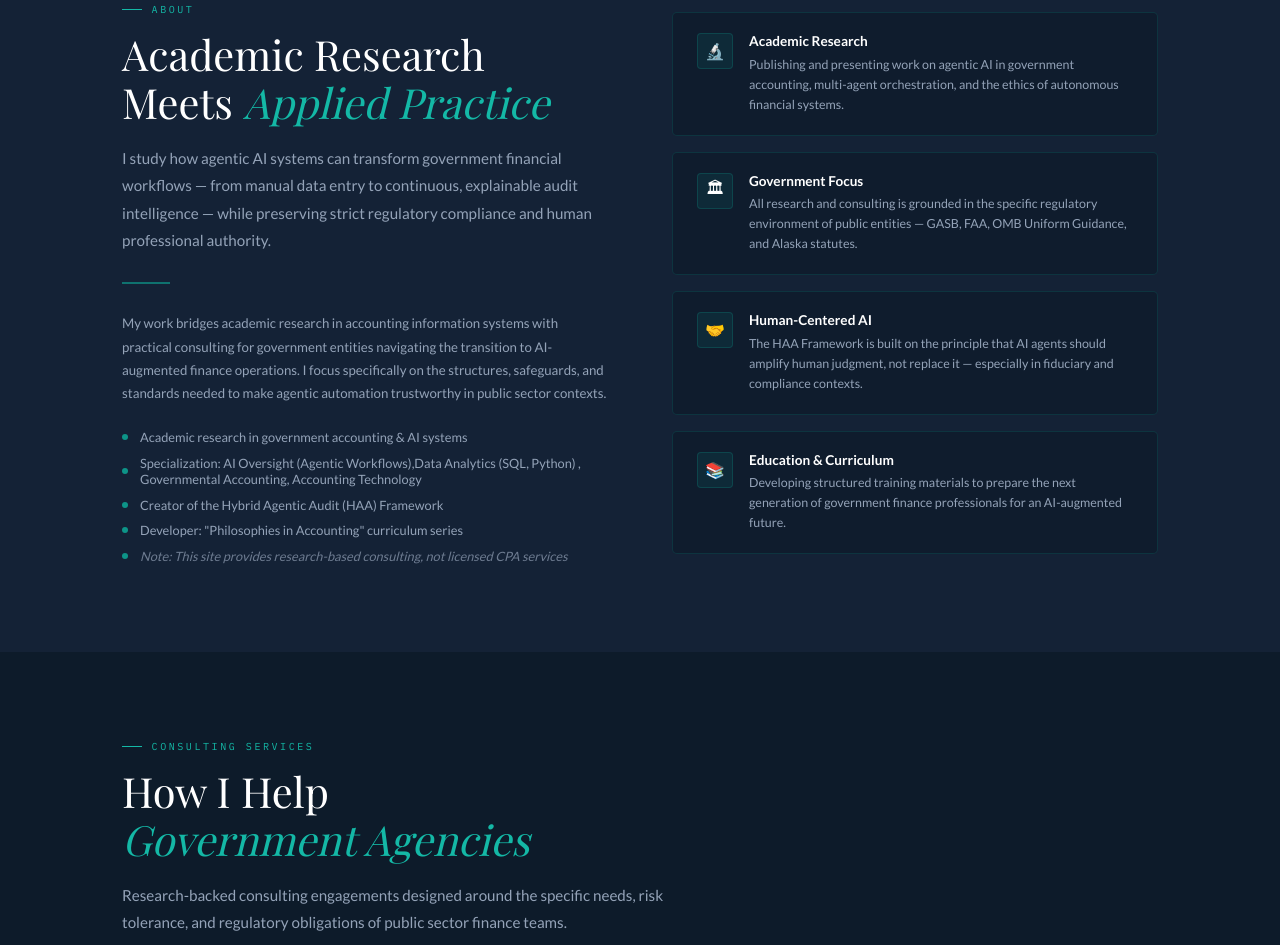
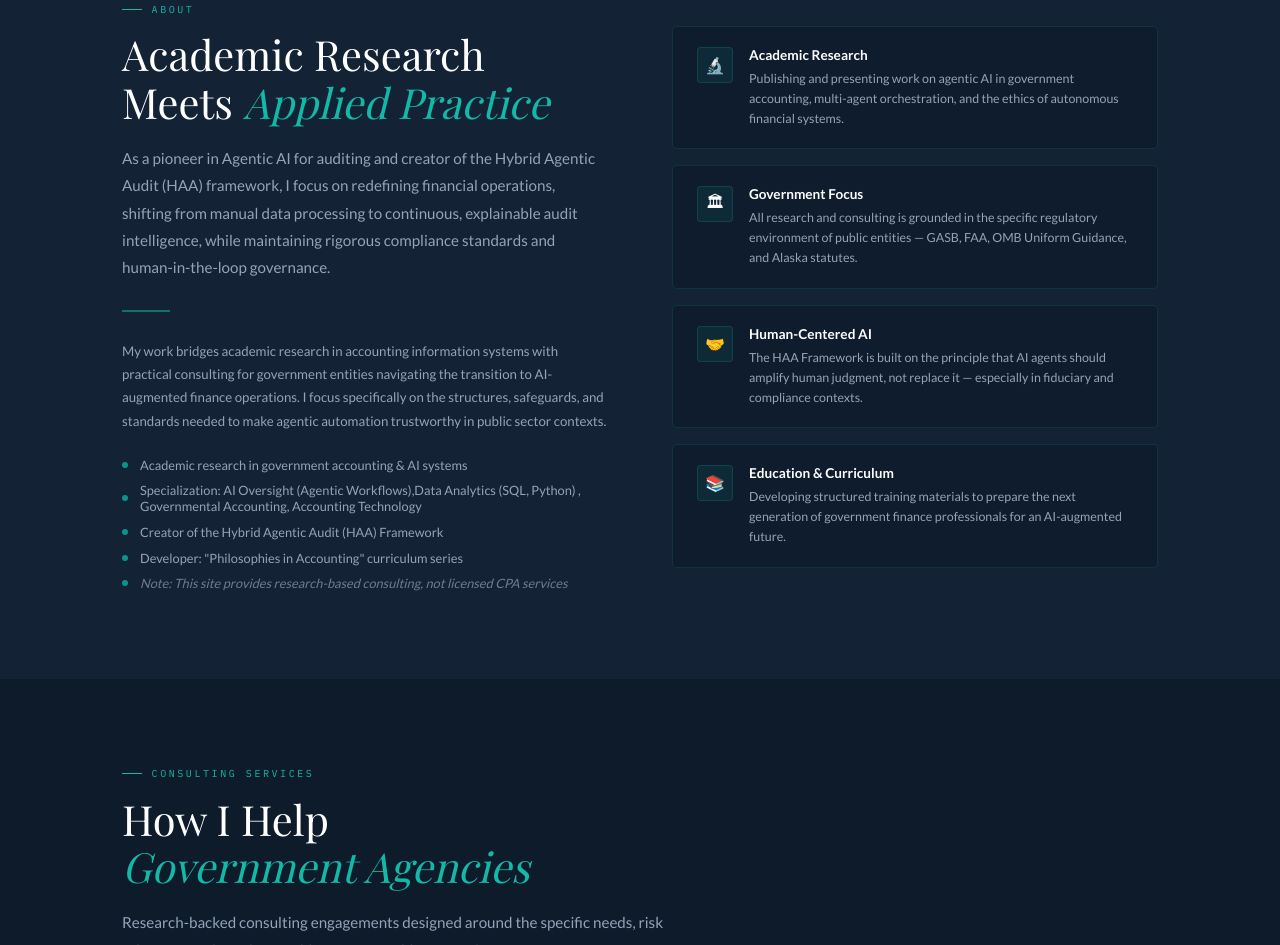
Before and after one commit to XZ-l-u/LZ, a plain HTML site: page index.html in a window 1280 px wide. Shown: the part 1023-1968 px from the top of the page. Drawn offline with nearby package versions, Linux system fonts and the light colour scheme; a web font is replaced by a local one.

Commit message:
Update index.html

```diff
--- a/index.html
+++ b/index.html
@@ -286,7 +286,7 @@ footer{background:rgba(8,16,28,0.95);border-top:1px solid rgba(13,148,136,0.12);
       <div>
         <div class="section-tag">About</div>
         <h2 class="section-title">Academic Research<br>Meets <em>Applied Practice</em></h2>
-        <p class="section-lead">I study how agentic AI systems can transform government financial workflows — from manual data entry to continuous, explainable audit intelligence — while preserving strict regulatory compliance and human professional authority.</p>
+        <p class="section-lead">As a pioneer in Agentic AI for auditing and creator of the Hybrid Agentic Audit (HAA) framework, I focus on redefining financial operations, shifting from manual data processing to continuous, explainable audit intelligence, while maintaining rigorous compliance standards and human-in-the-loop governance.</p>
         <div class="divider"></div>
         <p style="font-size:0.83rem;line-height:1.75;color:var(--muted);margin-bottom:1.25rem">My work bridges academic research in accounting information systems with practical consulting for government entities navigating the transition to AI-augmented finance operations. I focus specifically on the structures, safeguards, and standards needed to make agentic automation trustworthy in public sector contexts.</p>
         <div class="credentials-list">
```
